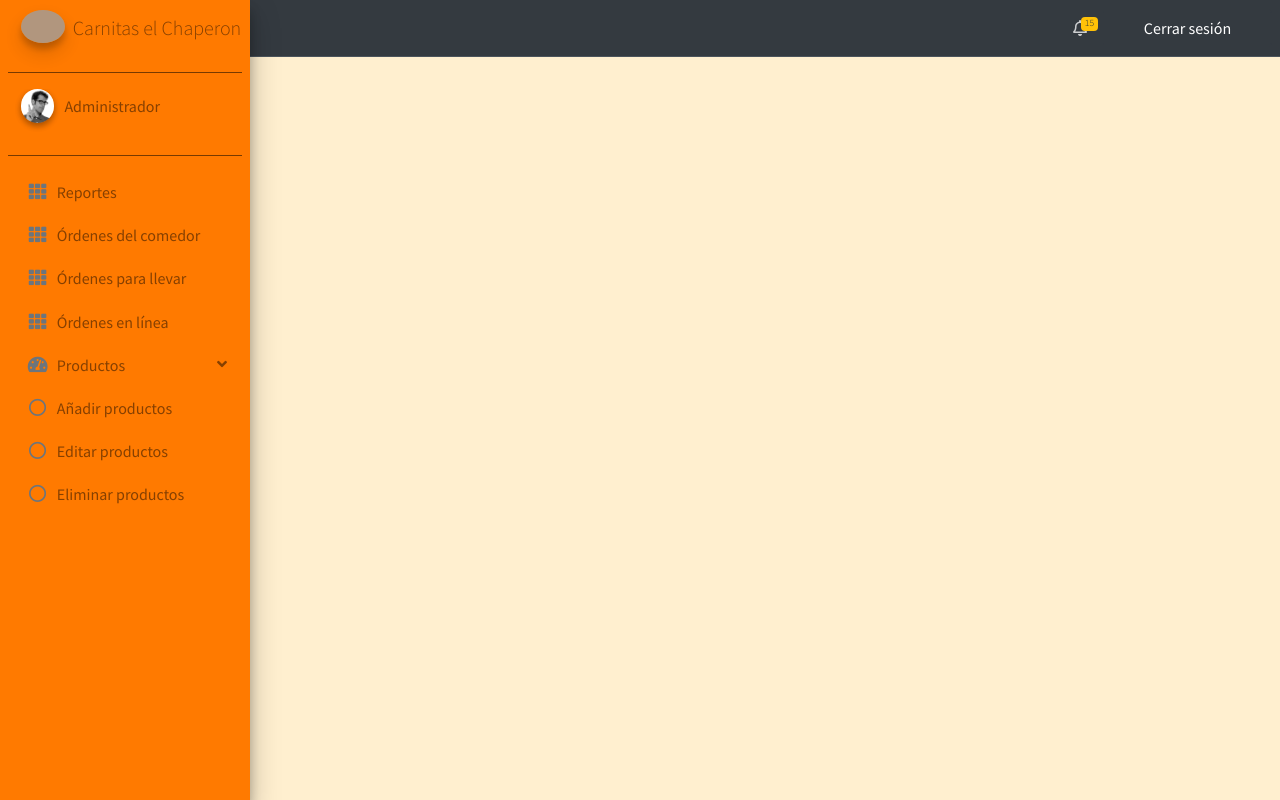
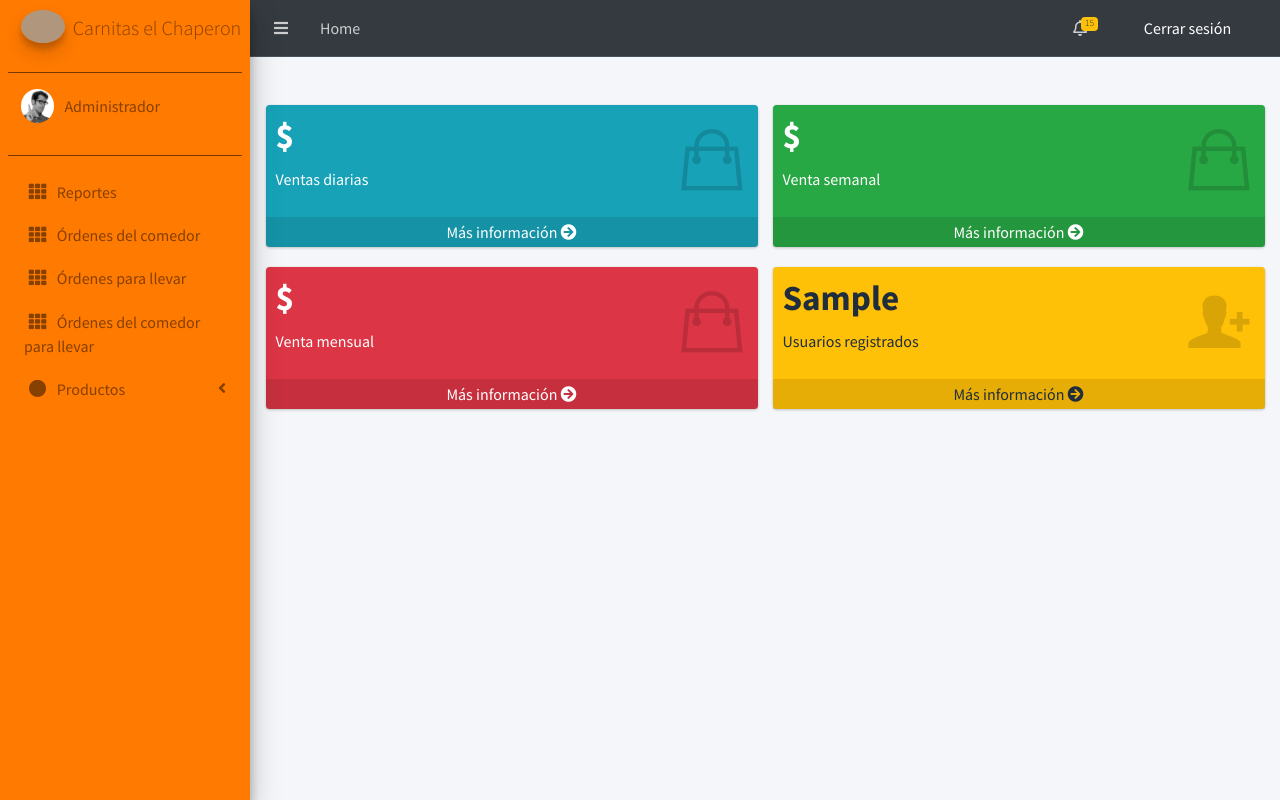
Before and after one commit to PedroPeter26/Carnitas_chaperon, a PHP site: page /indexadmin.php in a window 1280 px wide. Run offline with PHP 8.4, Linux system fonts and the light colour scheme; tables that the repository leaves empty or names only in its code hold one stand-in row (values such as "Sample post"); some libraries are stand-ins or nearby versions; grey boxes are pictures that could not be loaded.

Commit message:
Update indexadmin.php

```diff
--- a/indexadmin.php
+++ b/indexadmin.php
@@ -1,5 +1,6 @@
 <!DOCTYPE html>
 <html lang="en">
+
 <head>
   <meta charset="UTF-8">
   <meta http-equiv="X-UA-Compatible" content="IE=edge">
@@ -33,26 +34,24 @@
 
   <title>Administración</title>
 </head>
+
 <body style="background-color: #ffefcf;">
   <!-- Preloader -->
-  <div class="preloader flex-column justify-content-center align-items-center">
-    <img class="animation__shake" src="dist/img/AdminLTELogo.png" alt="AdminLTELogo" height="60" width="60">
+  <!--<div class="preloader flex-column justify-content-center align-items-center" style="background-color: #864000;">
+    <img class="animation__shake" src="img/logo.png" alt="AdminLTELogo" width="30%">
   </div>
 
   <!-- Navbar -->
   <nav class="main-header navbar navbar-expand navbar-dark">
-    <!-- Left navbar links
+    <!-- Left navbar links-->
     <ul class="navbar-nav">
       <li class="nav-item">
         <a class="nav-link" data-widget="pushmenu" href="#" role="button"><i class="fas fa-bars"></i></a>
       </li>
       <li class="nav-item d-none d-sm-inline-block">
-        <a href="index3.html" class="nav-link">Home</a>
+        <a href="indexadmin.php" class="nav-link">Home</a>
       </li>
-      <li class="nav-item d-none d-sm-inline-block">
-        <a href="#" class="nav-link">Contact</a>
-      </li>
-    </ul>-->
+    </ul>
 
     <!-- Right navbar links -->
     <ul class="navbar-nav ml-auto">
@@ -89,10 +88,10 @@
   </nav>
   <!-- /.navbar -->
 
-  <!-- Main Sidebar Container -->
-  <aside class="main-sidebar elevation-4" style="background-color: #ff7a00;">
+  <!-- Main Sidebar Container-->
+  <aside class="main-sidebar elevation-4 position-fixed" style="background-color: #ff7a00;">
     <!-- Brand Logo -->
-    <a href="index3.html" class="brand-link">
+    <a href="indexadmin.php" class="brand-link">
       <img src="img/logo.png" alt="AdminLTE Logo" class="brand-image img-circle elevation-3" style="opacity: .8">
       <span class="brand-text font-weight-light" style="color: #864000;">Carnitas&nbsp;el&nbsp;Chaperon</span>
     </a>
@@ -103,7 +102,7 @@
       <hr class="border-1 opacity-100" style="background-color: #864000; width:auto">
       <div class="user-panel mt-3 pb-3 mb-3 d-flex">
         <div class="image">
-          <img src="dist/img/user2-160x160.jpg" class="img-circle elevation-2" alt="User Image">
+          <img src="dist/img/user2-160x160.jpg" class="img-circle" alt="User Image">
         </div>
         <div class="info">
           <a href="#" class="d-block" style="color: #864000;">Administrador</a>
@@ -126,66 +125,66 @@
       <nav class="mt-2">
         <ul class="nav nav-pills nav-sidebar flex-column" data-widget="treeview" role="menu" data-accordion="false">
           <li class="nav-item">
-            <a href="pages/widgets.html" class="nav-link">
+            <a href="pages/widgets.html" class="nav-link" style="color: #864000;">
               <i class="nav-icon fas fa-th"></i>
-              <p style="color: #864000;">
+              <p>
                 Reportes
                 <!--<span class="right badge badge-danger">New</span>-->
               </p>
             </a>
           </li>
           <li class="nav-item">
-            <a href="pages/widgets.html" class="nav-link">
+            <a href="pages/widgets.html" class="nav-link" style="color: #864000;">
               <i class="nav-icon fas fa-th"></i>
-              <p style="color: #864000;">
+              <p>
                 Órdenes del comedor
                 <!--<span class="right badge badge-danger">New</span>-->
               </p>
             </a>
           </li>
           <li class="nav-item">
-            <a href="pages/widgets.html" class="nav-link">
+            <a href="pages/widgets.html" class="nav-link" style="color: #864000;">
               <i class="nav-icon fas fa-th"></i>
-              <p style="color: #864000;">
+              <p>
                 Órdenes para llevar
                 <!--<span class="right badge badge-danger">New</span>-->
               </p>
             </a>
           </li>
           <li class="nav-item">
-            <a href="pages/widgets.html" class="nav-link">
+            <a href="pages/widgets.html" class="nav-link" style="color: #864000;">
               <i class="nav-icon fas fa-th"></i>
-              <p style="color: #864000;">
-                Órdenes en línea
+              <p class="ms-auto">
+                Órdenes del comedor para llevar
                 <!--<span class="right badge badge-danger">New</span>-->
               </p>
             </a>
           </li>
-          <li class="nav-item menu-is-opening menu-open">
-          <a href="#" class="nav-link">
-          <i class="nav-icon fas fa-tachometer-alt"></i>
-          <p style="color: #864000;">
+          <li class="nav-item">
+            <a href="#" class="nav-link" style="color: #864000;">
+              <i class="nav-icon fas fa-circle"></i>
+              <p>
                 Productos
                 <i class="right fas fa-angle-left"></i>
               </p>
             </a>
-          <ul class="nav nav-treeview" style="display: block;">
+            <ul class="nav nav-treeview" style="display: none;">
               <li class="nav-item">
-          <a href="#" class="nav-link">
+                <a href="#" class="nav-link" style="color: #864000;">
                   <i class="far fa-circle nav-icon"></i>
-          <p style="color: #864000;">Añadir productos</p>
+                  <p>Añadir productos</p>
                 </a>
               </li>
               <li class="nav-item">
-          <a href="#" class="nav-link">
+                <a href="#" class="nav-link" style="color: #864000;">
                   <i class="far fa-circle nav-icon"></i>
-          <p style="color: #864000;">Editar productos</p>
+                  <p>Editar productos</p>
                 </a>
               </li>
               <li class="nav-item">
-          <a href="#" class="nav-link">
+                <a href="#" class="nav-link" style="color: #864000;">
                   <i class="far fa-circle nav-icon"></i>
-          <p style="color: #864000;">Eliminar productos</p>
+                  <p>Eliminar productos</p>
                 </a>
               </li>
             </ul>
@@ -193,9 +192,164 @@
         </ul>
       </nav>
       <!-- /.sidebar-menu -->
+      <!-- /.sidebar-menu -->
     </div>
     <!-- /.sidebar -->
+
   </aside>
+
+  <div class="content-wrapper">
+    <br>
+    <br>
+    <section class="content">
+      <div class="container-fluid">
+        <!-- Small boxes (Stat box) -->
+        <div class="row">
+          <div class="col-6">
+            <!-- small box -->
+            <div class="small-box bg-info">
+              <div class="inner">
+                <?php
+                $host = "localhost";
+                $dbname = "bdcarnitaschaperon";
+                $username = "root";
+                $password = "";
+
+                $conn = new PDO("mysql:host=$host;dbname=$dbname", $username, $password);
+
+                $cadena = "CALL DINERO_DIARIO(@TotalDiario);";
+                $stmt = $conn->query($cadena);
+                $stmt->closeCursor();
+                $r = $conn->query("SELECT @TotalDiario as 'Total Diario';")->fetch(PDO::FETCH_ASSOC);
+                $totalDiario = $r['Total Diario'];
+
+                echo "<h3>$ " . $totalDiario . "</h3>";
+                $conn = null; //Termina la conexión con la bd
+                ?>
+                <p>Ventas diarias</p>
+              </div>
+              <div class="icon">
+                <i class="ion ion-bag"></i>
+              </div>
+              <a href="#" class="small-box-footer">Más información <i class="fas fa-arrow-circle-right"></i></a>
+            </div>
+          </div>
+          <!-- ./col -->
+          <div class="col-6">
+            <!-- small box -->
+            <div class="small-box bg-success">
+              <div class="inner">
+                <?php
+                $fechaActual = new DateTime(); // Obtenemos la fecha actual
+
+                // Obtenemos el número del día de la semana (0 para domingo, 6 para sábado)
+                $diaSemana = $fechaActual->format("w");
+
+                // Calculamos la fecha de inicio de la semana (restamos los días correspondientes al día de la semana)
+                $primerDiaSemana = clone $fechaActual;
+                $primerDiaSemana->sub(new DateInterval('P' . $diaSemana . 'D'));
+                $primerDiaSemanaOficial = $primerDiaSemana->format("Y-m-d");
+
+                $host = "localhost";
+                $dbname = "bdcarnitaschaperon";
+                $username = "root";
+                $password = "";
+
+                $conn = new PDO("mysql:host=$host;dbname=$dbname", $username, $password);
+
+                $cadena = "CALL DINERO_SEMANAL('$primerDiaSemanaOficial', @TotalSemanal);";
+                $stmt = $conn->query($cadena);
+                $stmt->closeCursor();
+                $r = $conn->query("SELECT @TotalSemanal as 'Total Semanal';")->fetch(PDO::FETCH_ASSOC);
+                $totalSemanal = $r['Total Semanal'];
+
+                echo "<h3>$ " . $totalSemanal . "</h3>";
+                $conn = null; //Termina la conexión con la bd
+                ?>
+                <p>Venta semanal</p>
+              </div>
+              <div class="icon">
+                <i class="ion ion-bag"></i>
+              </div>
+              <a href="#" class="small-box-footer">Más información <i class="fas fa-arrow-circle-right"></i></a>
+            </div>
+          </div>
+          <!-- ./col -->
+          <div class="col-6">
+            <!-- small box -->
+            <div class="small-box bg-danger">
+              <div class="inner">
+                <?php
+                $fechaActual = new DateTime(); // Obtenemos la fecha actual
+
+                // Obtenemos el mes actual
+                $mes = $fechaActual->format("m");
+
+                // Obtenemos el año actual
+                $año = $fechaActual->format("Y");
+
+                $host = "localhost";
+                $dbname = "bdcarnitaschaperon";
+                $username = "root";
+                $password = "";
+
+                $conn = new PDO("mysql:host=$host;dbname=$dbname", $username, $password);
+
+                $cadena = "CALL DINERO_MENSUAL('$mes', '$año', @TotalMensual);";
+                $stmt = $conn->query($cadena);
+                $stmt->closeCursor();
+                $r = $conn->query("SELECT @TotalMensual as 'Total Mensual';")->fetch(PDO::FETCH_ASSOC);
+                $totalMensual = $r['Total Mensual'];
+
+                echo "<h3>$ " . $totalMensual . "</h3>";
+                $conn = null; //Termina la conexión con la bd
+                ?>
+
+                <p>Venta mensual</p>
+              </div>
+              <div class="icon">
+                <i class="ion ion-bag"></i>
+              </div>
+              <a href="#" class="small-box-footer">Más información <i class="fas fa-arrow-circle-right"></i></a>
+            </div>
+          </div>
+          <!-- ./col -->
+          <div class="col-6">
+            <!-- small box -->
+            <div class="small-box bg-warning">
+              <div class="inner">
+                <?php
+                $host = "localhost";
+                $dbname = "bdcarnitaschaperon";
+                $username = "root";
+                $password = "";
+
+                $conn = new PDO("mysql:host=$host;dbname=$dbname", $username, $password);
+                $conn->setAttribute(PDO::ATTR_ERRMODE, PDO::ERRMODE_EXCEPTION);
+
+                // Consulta para obtener el resultado de la vista
+                $consulta = "SELECT USUARIOS FROM CANTIDAD_USUARIOS";
+
+                // Ejecutar la consulta y obtener el resultado como un entero
+                $resultado = $conn->query($consulta)->fetchColumn();
+
+                // Imprimir el resultado
+                echo "<h3> " . $resultado . "</h3>";
+                $conn = null; //Termina la conexión con la bd
+                ?>
+
+                <p>Usuarios registrados</p>
+              </div>
+              <div class="icon">
+                <i class="ion ion-person-add"></i>
+              </div>
+              <a href="#" class="small-box-footer">Más información <i class="fas fa-arrow-circle-right"></i></a>
+            </div>
+          </div>
+          <!-- ./col -->
+        </div>
+        <!-- /.row -->
+      </div>
 
       <!-- jQuery -->
       <script src="plugins/jquery/jquery.min.js"></script>
@@ -227,9 +381,7 @@
       <script src="plugins/overlayScrollbars/js/jquery.overlayScrollbars.min.js"></script>
       <!-- AdminLTE App -->
       <script src="dist/js/adminlte.js"></script>
-<!-- AdminLTE for demo purposes -->
-<script src="dist/js/demo.js"></script>
-<!-- AdminLTE dashboard demo (This is only for demo purposes) -->
-<script src="dist/js/pages/dashboard.js"></script>
+
 </body>
+
 </html>
```
Lines whose indentation alone changed are shown as unchanged.
